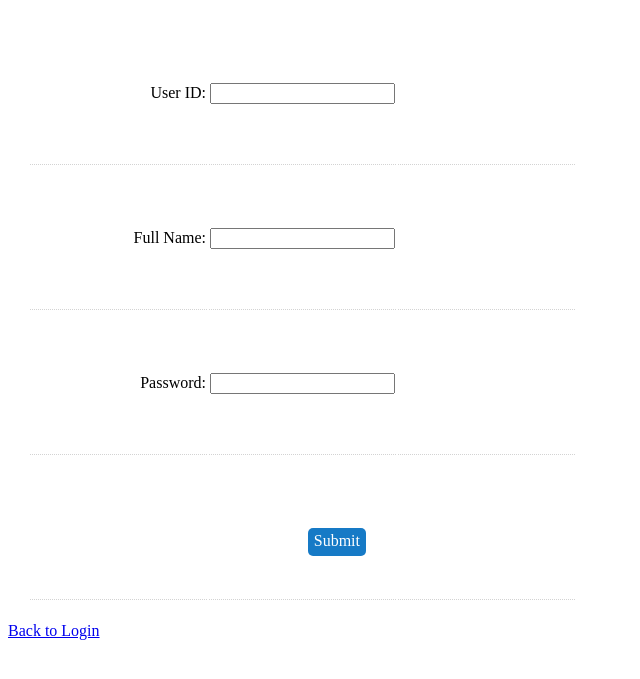
After one commit to ryanxjohnson/CS490WD_Project3, a PHP site: page /register.html in a window 1280 px wide. The commit adds this page. Shown: the top 679 px of the page, without its empty margins (0-640 px from the left). Run offline with PHP 8.4, Linux system fonts and the light colour scheme.

Commit message:
added register(html, js, php)

```diff
--- a/index.html
+++ b/index.html
@@ -34,6 +34,8 @@ and open the template in the editor.
             <div id="login_feedback" class="feedback">
 
             </div>
+            <a href="register.html">Register an account</a>
         </div>
+
     </body>
 </html>
--- /dev/null
+++ b/register.html
@@ -0,0 +1,38 @@
+<!DOCTYPE html>
+<!--
+To change this license header, choose License Headers in Project Properties.
+To change this template file, choose Tools | Templates
+and open the template in the editor.
+-->
+<html>
+    <head>
+        <title>Register Account</title>
+        <meta charset="UTF-8">
+        <meta name="viewport" content="width=device-width, initial-scale=1.0">
+        <script src="script/register.js"></script>
+        <link rel="stylesheet" type="text/css" href="style/style.css">
+    </head>
+    <body>
+        <div class="insertion_error" id="insertion_error"></div>
+        <div class="success" id="success"></div>
+        <form  id="register" method="post" enctype="multipart/form-data">
+            <table>
+                <tr>
+                    <td class="name">User ID:</td>
+                    <td><input type="text" name="id"></td><td id='id_error' class="error"></td>
+                </tr>
+                <tr>
+                    <td class="name">Full Name:</td>
+                    <td><input type="text" name="fname"></td><td id="fname_error" class="error"></td>
+                </tr>
+                <tr>
+                    <td class="name">Password:</td>
+                    <td><input type="password" name="password"></td><td id="password_error" class="error"></td>
+                </tr>
+
+                <tr><td></td><td class="submit"><div onclick="validate_user()" class="button">Submit</div></td><td></td></tr>
+            </table>
+        </form>
+        <a href="index.html">Back to Login</a>
+    </body>
+</html>
--- a/script/pages/login.js
+++ b/script/pages/login.js
@@ -37,6 +37,6 @@ function login() {
         }
         }
     };
-    ajax.open("POST", "login_session.php"); //login_session.php
+    ajax.open("POST", "login_session.php");
     ajax.send(formData);
 }
--- a/style/style.css
+++ b/style/style.css
@@ -447,3 +447,23 @@ img#message_loading{
     height:25px;
     width:25px;
 }
+
+/* Register*/
+
+.success{
+    display:inline;
+    background-color:green;
+    color:black;
+    border-radius:3px;
+}
+
+.name{
+    text-align:right;
+}
+
+.label{
+    padding:0px;
+    padding-left:5px;
+    padding-bottom:10px;
+    font-size:10px;
+}
```
Also changed, not shown: register.php (added, +41 -0 lines), script/pages/register.js (added, +45 -0 lines).
